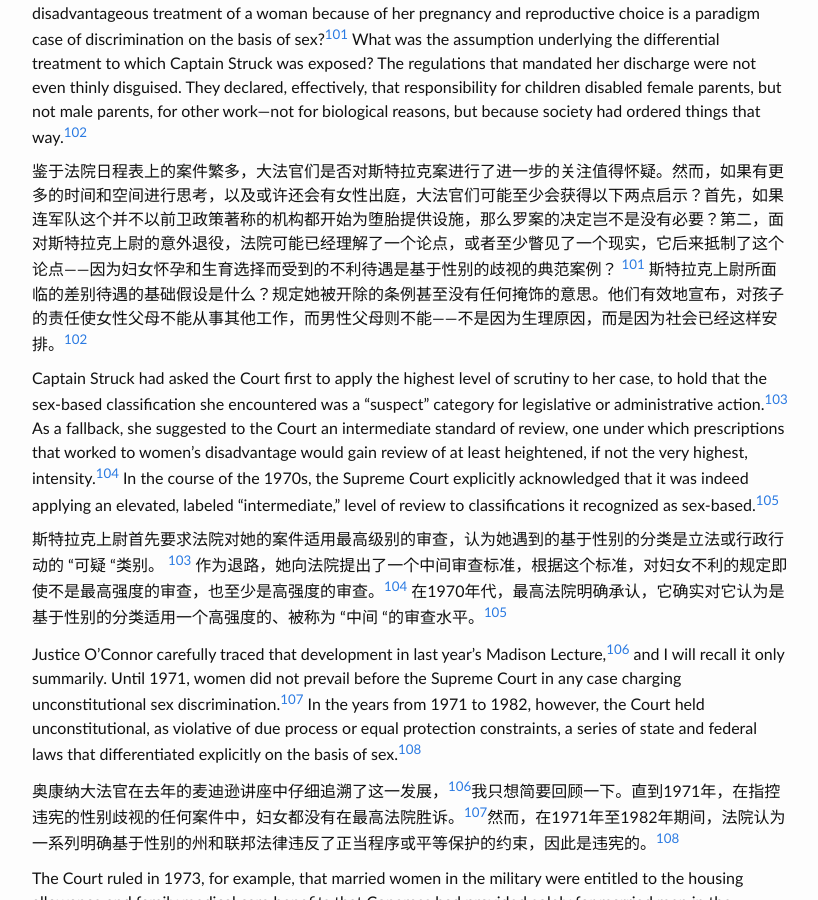
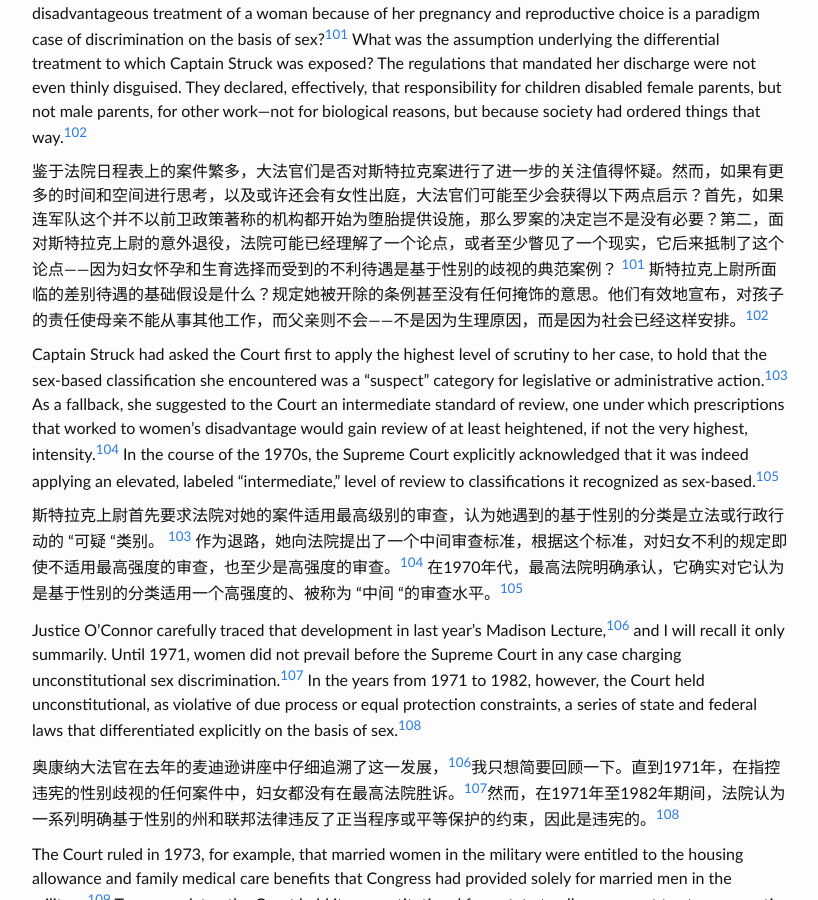
Before and after one commit to tcya/tcya.github.io, a Jekyll site: the page built from _posts/2022-6-24-roe_v_wade.md, in a window 1280 px wide and 900 px high, scrolled down 14534 px. Shown: the whole window, without its empty margins (228-1046 px from the left). Built offline with Jekyll 4.4.1, drawn with Linux system fonts in a browser that asks for light colours; comment, search, counter and statistics services are not loaded; some of the changed text lies outside the part shown.

Commit message:
Improve translation

```diff
--- a/_posts/2022-6-24-roe_v_wade.md
+++ b/_posts/2022-6-24-roe_v_wade.md
@@ -204,11 +204,11 @@ At that point the Air Force decided it would rather switch than fight. At the en
 
 Given the parade of cases on the Court’s full calendar, it is doubtful that the Justices trained further attention on the *Struck* scenario. With more time and space for reflection, however, and perhaps a female presence on the Court, might the Justices have gained at least these two insights? First, if even the military, an institution not known for avant-garde policy, had taken to providing facilities for abortion, then was not a decision of Roe’s muscularity unnecessary? Second, confronted with Captain Struck’s unwanted discharge, might the Court have comprehended an argument, or at least glimpsed a reality, it later resisted—that disadvantageous treatment of a woman because of her pregnancy and reproductive choice is a paradigm case of discrimination on the basis of sex?[^101] What was the assumption underlying the differential treatment to which Captain Struck was exposed? The regulations that mandated her discharge were not even thinly disguised. They declared, effectively, that responsibility for children disabled female parents, but not male parents, for other work—not for biological reasons, but because society had ordered things that way.[^102]
 
-鉴于法院日程表上的案件繁多，大法官们是否对斯特拉克案进行了进一步的关注值得怀疑。然而，如果有更多的时间和空间进行思考，以及或许还会有女性出庭，大法官们可能至少会获得以下两点启示？首先，如果连军队这个并不以前卫政策著称的机构都开始为堕胎提供设施，那么罗案的决定岂不是没有必要？第二，面对斯特拉克上尉的意外退役，法院可能已经理解了一个论点，或者至少瞥见了一个现实，它后来抵制了这个论点——因为妇女怀孕和生育选择而受到的不利待遇是基于性别的歧视的典范案例？ [^101] 斯特拉克上尉所面临的差别待遇的基础假设是什么？规定她被开除的条例甚至没有任何掩饰的意思。他们有效地宣布，对孩子的责任使女性父母不能从事其他工作，而男性父母则不能——不是因为生理原因，而是因为社会已经这样安排。[^102]
+鉴于法院日程表上的案件繁多，大法官们是否对斯特拉克案进行了进一步的关注值得怀疑。然而，如果有更多的时间和空间进行思考，以及或许还会有女性出庭，大法官们可能至少会获得以下两点启示？首先，如果连军队这个并不以前卫政策著称的机构都开始为堕胎提供设施，那么罗案的决定岂不是没有必要？第二，面对斯特拉克上尉的意外退役，法院可能已经理解了一个论点，或者至少瞥见了一个现实，它后来抵制了这个论点——因为妇女怀孕和生育选择而受到的不利待遇是基于性别的歧视的典范案例？ [^101] 斯特拉克上尉所面临的差别待遇的基础假设是什么？规定她被开除的条例甚至没有任何掩饰的意思。他们有效地宣布，对孩子的责任使母亲不能从事其他工作，而父亲则不会——不是因为生理原因，而是因为社会已经这样安排。[^102]
 
 Captain Struck had asked the Court first to apply the highest level of scrutiny to her case, to hold that the sex-based classification she encountered was a “suspect” category for legislative or administrative action.[^103] As a fallback, she suggested to the Court an intermediate standard of review, one under which prescriptions that worked to women’s disadvantage would gain review of at least heightened, if not the very highest, intensity.[^104] In the course of the 1970s, the Supreme Court explicitly acknowledged that it was indeed applying an elevated, labeled “intermediate,” level of review to classifications it recognized as sex-based.[^105]
 
-斯特拉克上尉首先要求法院对她的案件适用最高级别的审查，认为她遇到的基于性别的分类是立法或行政行动的 "可疑 "类别。 [^103] 作为退路，她向法院提出了一个中间审查标准，根据这个标准，对妇女不利的规定即使不是最高强度的审查，也至少是高强度的审查。[^104] 在1970年代，最高法院明确承认，它确实对它认为是基于性别的分类适用一个高强度的、被称为 "中间 "的审查水平。[^105]
+斯特拉克上尉首先要求法院对她的案件适用最高级别的审查，认为她遇到的基于性别的分类是立法或行政行动的 "可疑 "类别。 [^103] 作为退路，她向法院提出了一个中间审查标准，根据这个标准，对妇女不利的规定即使不适用最高强度的审查，也至少是高强度的审查。[^104] 在1970年代，最高法院明确承认，它确实对它认为是基于性别的分类适用一个高强度的、被称为 "中间 "的审查水平。[^105]
 
 Justice O’Connor carefully traced that development in last year’s Madison Lecture,[^106] and I will recall it only summarily. Until 1971, women did not prevail before the Supreme Court in any case charging unconstitutional sex discrimination.[^107] In the years from 1971 to 1982, however, the Court held unconstitutional, as violative of due process or equal protection constraints, a series of state and federal laws that differentiated explicitly on the basis of sex.[^108]
 
```
Also changed, not shown: other parts of _posts/2022-6-24-roe_v_wade.md (+2 -2 lines).
